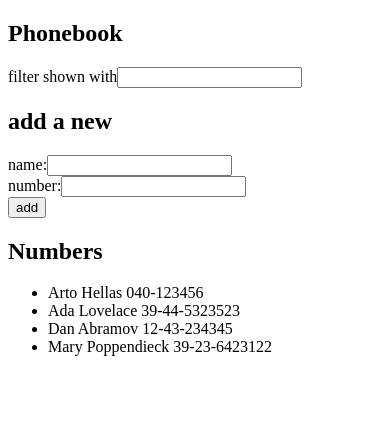
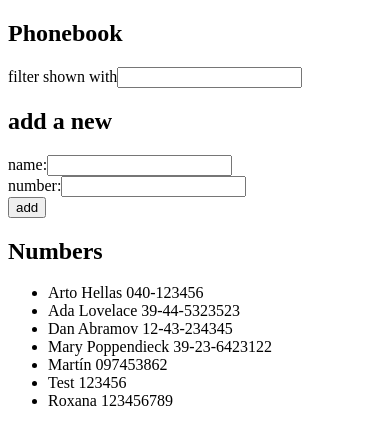
Before and after one commit to martinorue/fullstackopen, a React (Create React App) app in the folder part2/phonebook/: page / in a window 390 px wide. Shown: the top 444 px of the page. Built offline with nearby package versions, Linux system fonts and the light colour scheme; data requests are answered from the project's data file.

Commit message:
Complete 2.15: Phonebook step7 & 2.16: Phonebook step8

```diff
--- a/part2/phonebook/db.json
+++ b/part2/phonebook/db.json
@@ -1,5 +1,5 @@
 {
-  "persons":[
+  "persons": [
     {
       "name": "Arto Hellas",
       "number": "040-123456",
@@ -19,6 +19,21 @@
       "name": "Mary Poppendieck",
       "number": "39-23-6423122",
       "id": 4
+    },
+    {
+      "name": "Martín",
+      "number": "097453862",
+      "id": 5
+    },
+    {
+      "name": "Test",
+      "number": "123456",
+      "id": 6
+    },
+    {
+      "name": "Roxana",
+      "number": "123456789",
+      "id": 7
     }
   ]
 }
--- a/part2/phonebook/src/App.js
+++ b/part2/phonebook/src/App.js
@@ -1,16 +1,16 @@
 import { useState, useEffect } from 'react'
-import PersonForm from './components/AddPerson'
-import Persons from './components/Contacts'
+import PersonForm from './components/PersonForm'
+import Contacts from './components/Contacts'
 import Filter from './components/Filter'
-import axios from 'axios'
+import personService from './services/Persons'
 
 const App = () => {
 
   useEffect(() => {
-    axios
-      .get('http://localhost:3001/persons')
-      .then(response => {
-        setPersons(response.data)
+    personService
+      .getAll()
+      .then(initialPersons => {
+        setPersons(initialPersons)
       })
   }, [])
 
@@ -31,9 +31,12 @@ const App = () => {
     if (exist.length > 0) {
       alert(`${newName} is already added to phonebook`);
     } else {
-      setPersons(persons.concat(person))
-      setNewName('')
-      setNewPhone('')
+      personService.create(person)
+        .then(response => {
+          setPersons(persons.concat(response))
+          setNewName('')
+          setNewPhone('')
+        })
     }
   }
 
@@ -59,7 +62,7 @@ const App = () => {
       <h2>add a new</h2>
       <PersonForm onSubmit={addPerson} newName={newName} newPhone={newPhone} handleNameChange={handleNameChange} handlePhoneChange={handlePhoneChange} />
       <h2>Numbers</h2>
-      <Persons persons={persons} filteredPersons={filteredPersons} filtered={filtered} />
+      <Contacts persons={persons} filteredPersons={filteredPersons} filtered={filtered} />
     </div>
   )
 }
--- a/part2/phonebook/src/components/Contacts.js
+++ b/part2/phonebook/src/components/Contacts.js
@@ -1,7 +1,7 @@
 import React from 'react'
 import Person from './Person'
 
-const Persons = ({ persons, filteredPersons, filtered }) => {
+const Contacts = ({ persons, filteredPersons, filtered }) => {
     return (
         <ul>
             {filtered === '' ?
@@ -13,4 +13,4 @@ const Persons = ({ persons, filteredPersons, filtered }) => {
     )
 }
 
-export default Persons
+export default Contacts
--- /dev/null
+++ b/part2/phonebook/src/services/Persons.js
@@ -0,0 +1,20 @@
+import axios from 'axios'
+const baseUrl = 'http://localhost:3001/persons'
+
+const getAll = () => {
+    const request = axios.get(baseUrl)
+    return request.then(response => response.data)
+}
+
+const create = newObject => {
+    const request = axios.post(baseUrl, newObject)
+    return request.then(response => response.data)
+}
+
+const update = (id, newObject) => {
+    const request = axios.put(`${baseUrl}/${id}`, newObject)
+    return request.then(response => response.data)
+}
+
+// eslint-disable-next-line import/no-anonymous-default-export
+export default { getAll, create, update }
```
Also changed, not shown: part2/phonebook/src/components/PersonForm.js (renamed from part2/phonebook/src/components/AddPerson.js).
